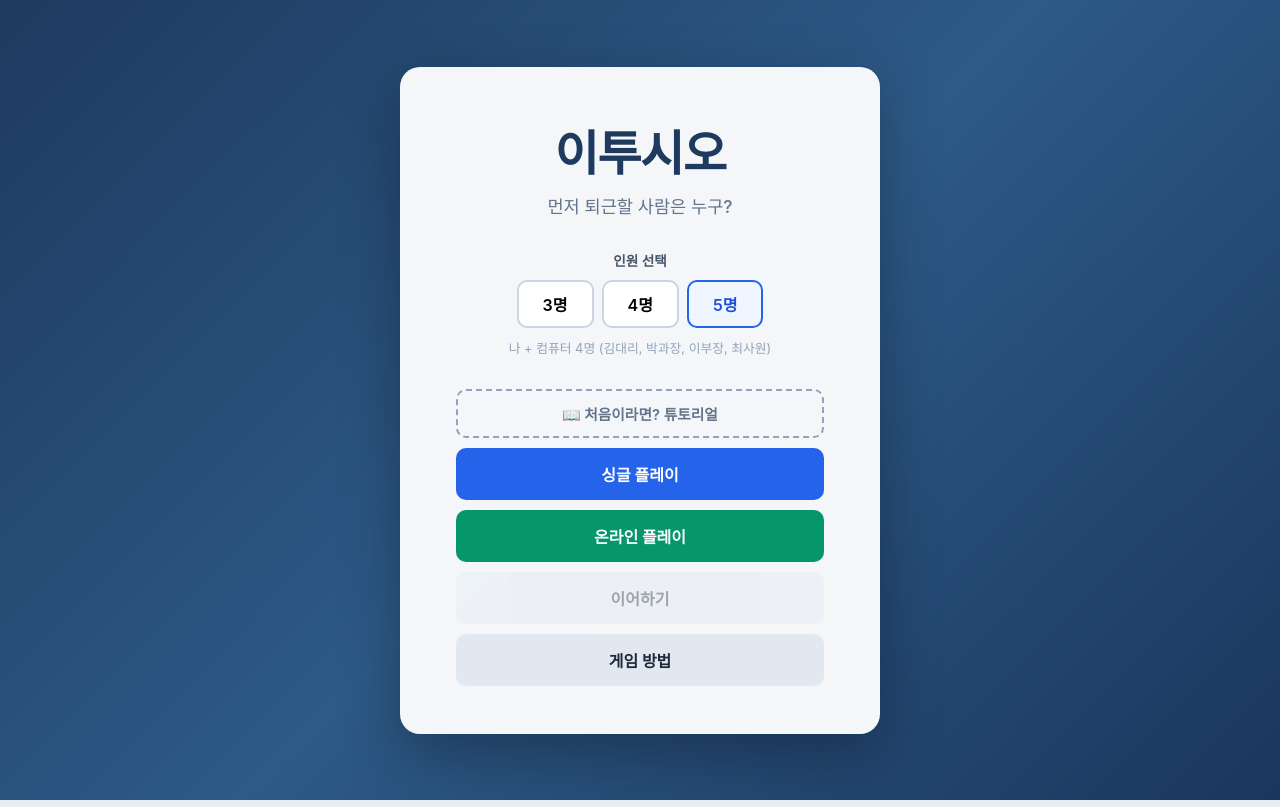
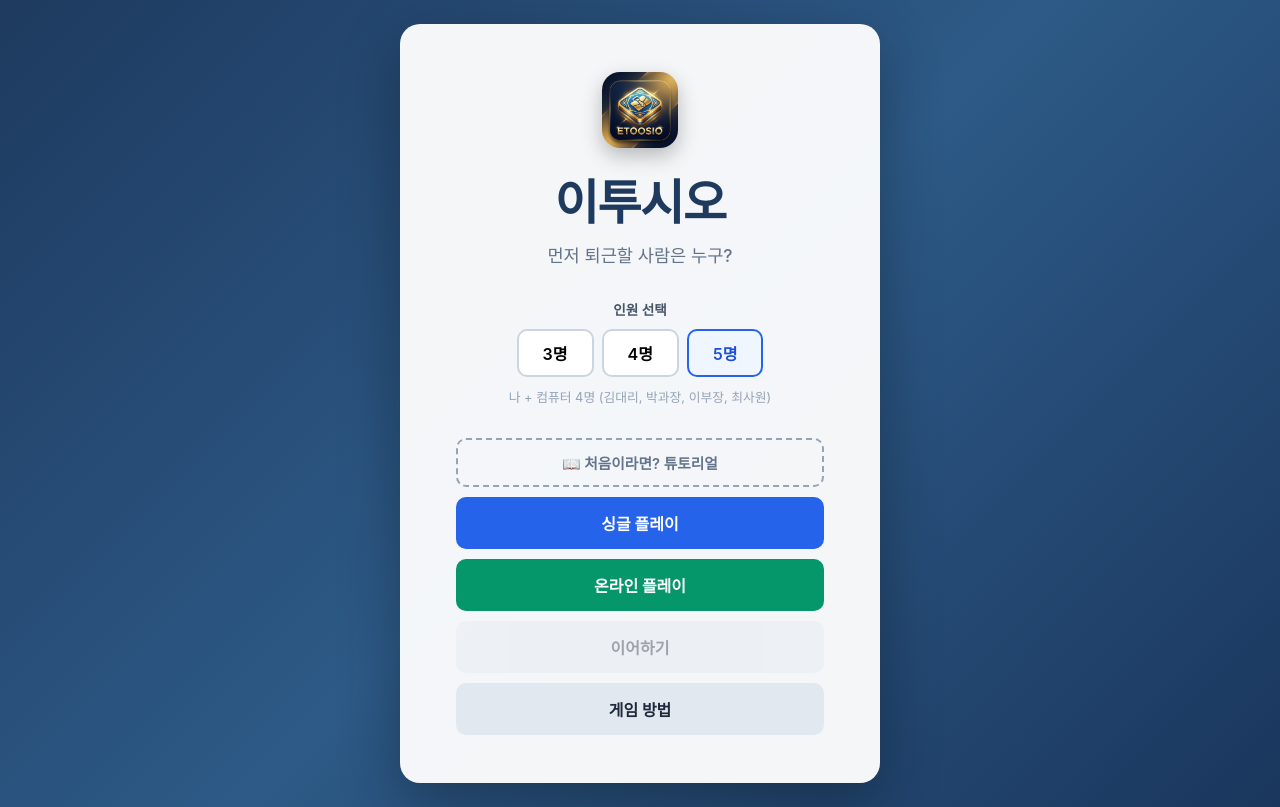
Before and after one commit to idsj2824/etoosio, a React (Vite) app: page / in a window 1280 px wide. Built offline with nearby package versions, Linux system fonts and the light colour scheme; no server answers.

Commit message:
design: 게임 아이콘 및 파비콘(app_icon.jpg) 추가 및 적용

```diff
--- a/index.html
+++ b/index.html
@@ -2,9 +2,11 @@
 <html lang="ko">
   <head>
     <meta charset="UTF-8" />
-    <link rel="icon" type="image/svg+xml" href="/favicon.svg" />
+    <link rel="icon" type="image/jpeg" href="/app_icon.jpg" />
+    <link rel="apple-touch-icon" href="/app_icon.jpg" />
+    <meta property="og:image" content="/app_icon.jpg" />
     <meta name="viewport" content="width=device-width, initial-scale=1.0, maximum-scale=1.0, user-scalable=no, viewport-fit=cover" />
-    <title>이투시오</title>
+    <title>이투시오 - 먼저 퇴근할 사람은 누구?</title>
   </head>
   <body>
     <div id="root"></div>
--- a/public/tutorial.html
+++ b/public/tutorial.html
@@ -5,6 +5,9 @@
   <meta name="viewport" content="width=device-width, initial-scale=1.0" />
   <title>이투시오 튜토리얼 — 먼저 퇴근할 사람은 누구?</title>
   <meta name="description" content="이투시오 보드게임 입문 튜토리얼. 타일 구성, 조합 종류, 게임 진행 방법을 단계별로 쉽게 익혀보세요." />
+  <link rel="icon" type="image/jpeg" href="/app_icon.jpg" />
+  <link rel="apple-touch-icon" href="/app_icon.jpg" />
+  <meta property="og:image" content="/app_icon.jpg" />
   <link rel="preconnect" href="https://fonts.googleapis.com" />
   <link rel="preconnect" href="https://fonts.gstatic.com" crossorigin />
   <link href="https://fonts.googleapis.com/css2?family=Noto+Sans+KR:wght@400;500;700;900&display=swap" rel="stylesheet" />
@@ -440,6 +443,7 @@
   <div id="progress-bar"></div>
 
   <header>
+    <img src="/app_icon.jpg" alt="이투시오 로고" style="width:68px;height:68px;border-radius:16px;box-shadow:0 8px 24px rgba(0,0,0,0.4);margin-bottom:14px;object-fit:cover;" />
     <div class="header-badge">📖 입문 튜토리얼</div>
     <h1>이투시오</h1>
     <p>먼저 퇴근할 사람은 누구?<br/>회사 직급 테마의 타일 보드게임을 처음부터 배워보세요.</p>
--- a/src/components/StartScreen.module.css
+++ b/src/components/StartScreen.module.css
@@ -15,6 +15,15 @@
   width: 100%;
   box-shadow: 0 20px 60px rgba(0, 0, 0, 0.3);
   text-align: center;
+}
+
+.logoIcon {
+  width: 76px;
+  height: 76px;
+  border-radius: 18px;
+  box-shadow: 0 8px 20px rgba(0, 0, 0, 0.25);
+  margin-bottom: 12px;
+  object-fit: cover;
 }
 
 .logo h1 {
--- a/src/components/StartScreen.tsx
+++ b/src/components/StartScreen.tsx
@@ -23,6 +23,7 @@ export function StartScreen({
     <div className={styles.screen}>
       <div className={styles.card}>
         <div className={styles.logo}>
+          <img src="/app_icon.jpg" alt="이투시오 로고" className={styles.logoIcon} />
           <h1>{GAME_NAME}</h1>
           <p className={styles.subtitle}>{GAME_SUBTITLE}</p>
         </div>
```
Also changed, not shown: public/app_icon.jpg (added).
